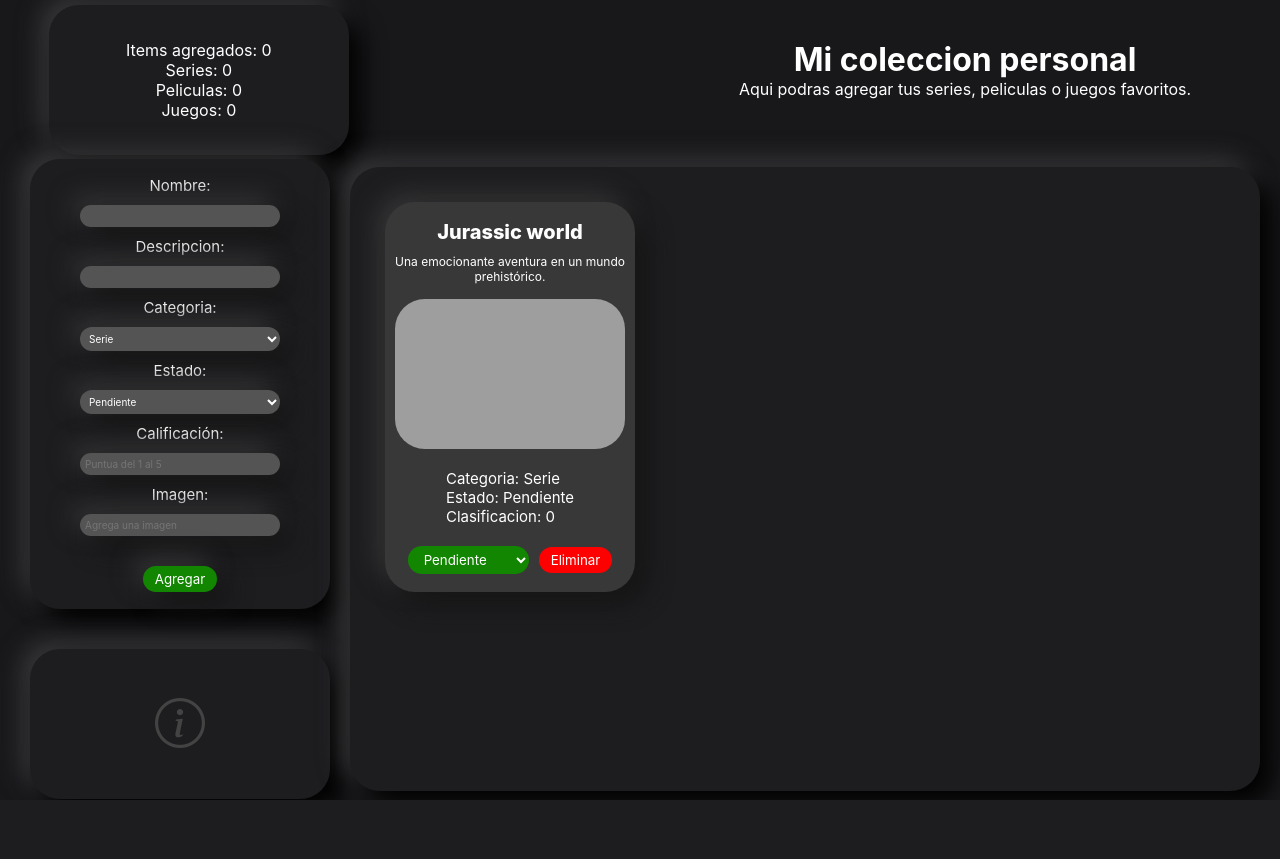
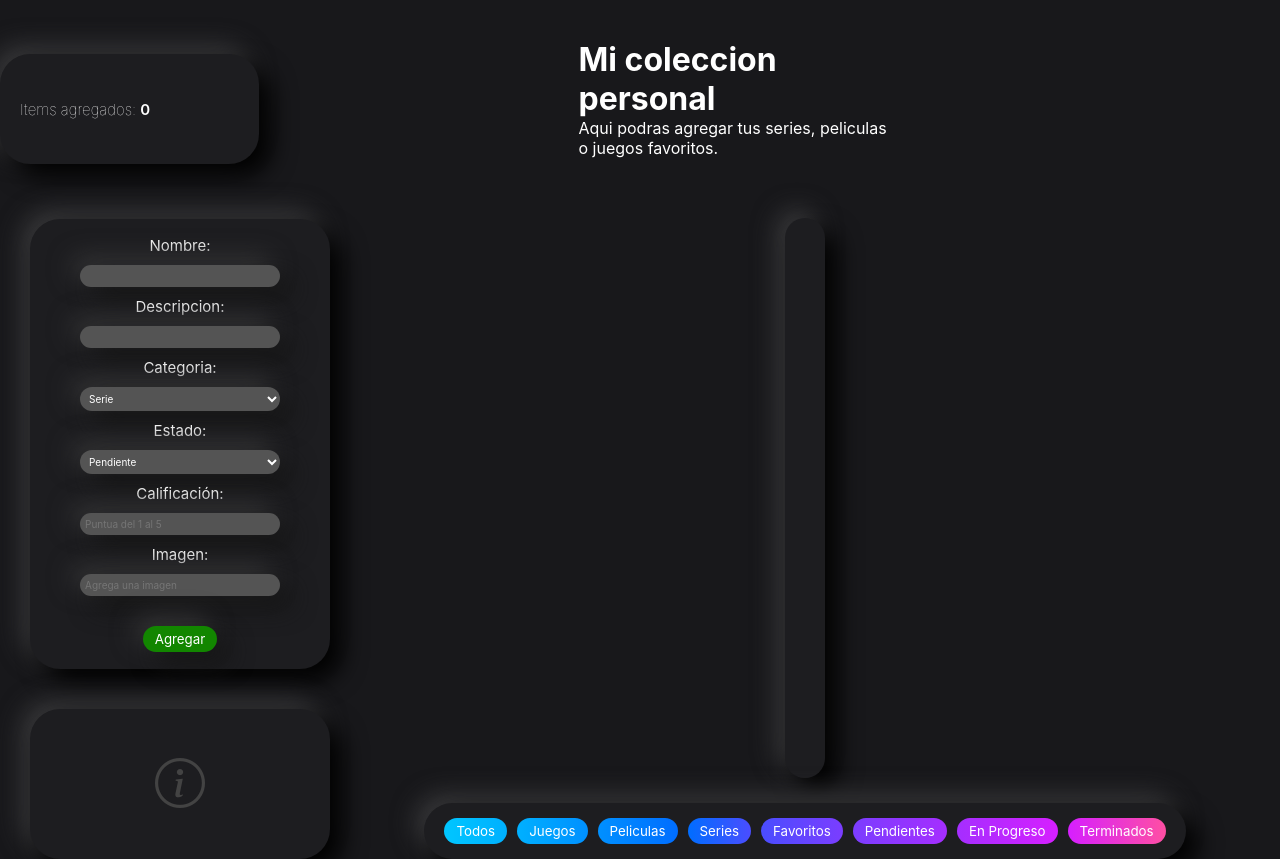
Before and after one commit to thiagoo-carba/programacionFullstack-UTU-2026, a PHP site: page /4-Junio/Ejercicio_12/index.html in a window 1280 px wide. Before the commit the page ends 800 px from the top, so only its background shows below. Run offline with PHP 8.4, Linux system fonts and the light colour scheme; grey boxes are pictures that could not be loaded.

Commit message:
Refactor HTML structure and enhance CSS styling for improved layout and functionality in Ejercicio 12

```diff
--- a/4-Junio/Ejercicio_12/index.html
+++ b/4-Junio/Ejercicio_12/index.html
@@ -12,20 +12,21 @@
 </head>
 <body>
     <div class="header1">
+
         <div class="info">
             <div class="agregadas"> <p>Items agregados: <span class="contador1">0</span></p></div>
-            <div class="img-favoritas"> <p>Series: <span class="contador2">0</span></p></div>
-            <div class="img-no-favoritas"> <p>Peliculas: <span class="contador3">0</span></p></div>
-            <div class="img-juegos"> <p>Juegos: <span class="contador4">0</span></p></div>
-
 
         </div>
+        <div class="titulo">
+
             <header>
 
                 <h1>Mi coleccion personal</h1>
                 <p>Aqui podras agregar tus series, peliculas o juegos favoritos.</p>
 
             </header>
+        </div>
+
     </div>
     <div class="main">
 
@@ -67,10 +68,12 @@
             </div>
 
         </div>
+
         <div class="submain">
 
+            <div class="sub-sub-main">
 
-            <div class="card">
+                <!-- <div class="card">
 
                     <div class="card-header">
                         <h2 class="card-title">Jurassic world</h2>
@@ -84,26 +87,35 @@
 
                         <p class="card-categoria">Categoria: <span class="card-categoria-valor">Serie</span></p>
                         <p class="card-estado">Estado: <span class="card-estado-valor">Pendiente</span></p>
-                    <p class="card-calificacion">Clasificacion: <span class="card-calificacion-valor">0</span> </p>
+                        <p class="card-clasificacion">Clasificacion: <span class="card-clasificacion-valor">0</span> </p>
 
                     </div>
 
                     <div class="card-footer">
 
-                    <select class="cambiar-estado">
-                        <option value="pendiente">Pendiente</option>
-                        <option value="en progreso">En progreso</option>
-                        <option value="completado">Terminado</option>
-                    </select>
+                        <button class="cambiar-estado">Cambiar estado</button>
 
                         <button class="eliminar-card">Eliminar</button>
                     </div>
 
-            </div>
+                </div> -->
+
 
 
             </div>
 
+            <div class="filtros">
+                <button class="btn1">Todos</button>
+                <button class="btn2">Juegos</button>
+                <button class="btn3">Peliculas</button>
+                <button class="btn4">Series</button>
+                <button class="btn5">Favoritos</button>
+                <button class="btn6">Pendientes</button>
+                <button class="btn7">En Progreso</button>
+                <button class="btn8">Terminados</button>
+            </div>
+
+        </div>
 
 
 
--- a/4-Junio/Ejercicio_12/script.js
+++ b/4-Junio/Ejercicio_12/script.js
@@ -1,16 +1,22 @@
 const agregar = document.querySelector(".agregar");
+let contadorcard = 0;
+const contadortexto = document.querySelector(".contador1");
 
 
 agregar.addEventListener("click", (e) => {
 
     e.preventDefault();
     const nombreInput = document.querySelector(".nombre");
-    const urlInput = document.querySelector(".url");
+    const urlInput = document.querySelector(".URL");
     const estadoInput = document.querySelector(".estado");
     const calificacionInput = document.querySelector(".calificacion");
     const descripcionInput = document.querySelector(".descripcion");
     const categoriaInput = document.querySelector(".categoria");
     const avisos = document.querySelector(".avisos");
+
+
+    const subSubMain = document.querySelector(".sub-sub-main");
+
 
 
     if (nombreInput.value === "" || urlInput.value === "" || estadoInput.value === "" || calificacionInput.value === "" || descripcionInput.value === "" || categoriaInput.value === "") {
@@ -52,7 +58,6 @@ agregar.addEventListener("click", (e) => {
 
     const cardtext = document.createElement("div");
     cardtext.classList.add("card-text");
-    cardtext.textContent = calificacionInput.value;
     card.appendChild(cardtext);
 
     const categoria = document.createElement("p");
@@ -79,18 +84,71 @@ agregar.addEventListener("click", (e) => {
     cardtext.appendChild(estado);
 
 
-    const calificacion = document.createElement("p");
-    calificacion.classList.add("card-calificacion");
-    calificacion.textContent = "Clasificacion: ";
+    const clasificacion = document.createElement("p");
+    clasificacion.classList.add("card-clasificacion");
+    clasificacion.textContent = "Clasificacion: ";
 
-    const calificacionValor = document.createElement("span");
-    calificacionValor.classList.add("card-calificacion-valor");
-    calificacionValor.textContent = calificacionInput.value;
+    const clasificacionValor = document.createElement("span");
+    clasificacionValor.classList.add("card-clasificacion-valor");
+    clasificacionValor.textContent = calificacionInput.value;
 
-    calificacion.appendChild(calificacionValor);
-    cardtext.appendChild(calificacion);
+    clasificacion.appendChild(clasificacionValor);
+    cardtext.appendChild(clasificacion);
 
     card.appendChild(cardtext);
+
+    const footercard = document.createElement("div");
+    footercard.classList.add("card-footer");
+
+    const cambiarestado = document.createElement("button");
+    cambiarestado.classList.add("cambiar-estado");
+    cambiarestado.textContent = "Cambiar Estado";
+
+    cambiarestado.addEventListener("click", () => {
+    if(estadoValor.textContent === "pendiente"){
+        estadoValor.textContent = "en progreso";
+    } else if(estadoValor.textContent === "en progreso"){
+        estadoValor.textContent = "terminado";
+    }else if(estadoValor.textContent === "terminado"){
+        estadoValor.textContent = "pendiente";
+    }
+
+    });
+
+    const favoritoBtn = document.createElement("button");
+    favoritoBtn.classList.add("favorito-btn");
+    favoritoBtn.textContent = "Favorito";
+
+
+    favoritoBtn.addEventListener("click", () => {
+        card.classList.toggle("favorito-style");
+
+
+    });
+
+
+
+
+
+    const eliminarBtn = document.createElement("button");
+    eliminarBtn.classList.add("eliminar-card");
+    eliminarBtn.textContent = "Eliminar";
+
+    eliminarBtn.addEventListener("click", () => {
+        card.remove();
+        contadorcard--;
+        contadortexto.textContent = contadorcard;
+    });
+
+    footercard.appendChild(cambiarestado);
+    footercard.appendChild(favoritoBtn);
+    footercard.appendChild(eliminarBtn);
+    card.appendChild(footercard)
+
+    subSubMain.appendChild(card);
+    contadorcard ++;
+    contadortexto.textContent=contadorcard;
+
 
 
 
@@ -98,3 +156,23 @@ agregar.addEventListener("click", (e) => {
 
 
 });
+
+const btn1 = document.querySelector(".btn1");
+const btn5 = document.querySelector(".btn5");
+if (btn1) {
+    btn1.addEventListener("click", () => {
+        const cards = document.querySelectorAll('.card');
+        cards.forEach(card => card.style.display = '');
+    });
+
+}
+
+if (btn5) {
+    btn5.addEventListener("click", () => {
+        const cards = document.querySelectorAll('.card');
+        cards.forEach(card => {
+            if (card.classList.contains('favorito-style')) card.style.display = '';
+            else card.style.display = 'none';
+        });
+    });
+}
--- a/4-Junio/Ejercicio_12/style.css
+++ b/4-Junio/Ejercicio_12/style.css
@@ -18,7 +18,8 @@ header{
     color: white;
     padding: 40px;
     margin-bottom:20px;
-    padding-left: 390px;
+
+    padding-right: 390px;
 
 }
 button{
@@ -95,14 +96,15 @@ button{
 
 }
 
-.submain{
+.sub-sub-main{
     display: flex;
+    flex-wrap: wrap;
+    flex-direction: row;
+    align-content: flex-start;
+    width: auto;
+    height: 560px;
+    margin: 0 20px;
 
-    flex-direction: row;
-
-    width: 100%;
-    height: 78vh;
-    margin-left: 20px;
     margin-right: 20px;
     background-color: #1d1d20;
     padding: 20px;
@@ -110,8 +112,26 @@ button{
     12px 12px 24px #000000,
     -8px -8px 24px #3a3a3c;
     border-radius: 30px;
+    overflow-y: auto;
+    overflow-x: hidden;
 
 }
+/* esto obviamente lo hice con ia porque no me gustaba el diseño del scrollbar  */
+.sub-sub-main::-webkit-scrollbar {
+    width: 6px;
+}
+
+.sub-sub-main::-webkit-scrollbar-track {
+    background: transparent;
+    border-radius: 30px;
+}
+
+.sub-sub-main::-webkit-scrollbar-thumb {
+    background: linear-gradient(to bottom, #a1a1a1, #3f3f3f);
+    border-radius: 30px;
+    border: 2px solid #1d1d20;
+}
+/*  */
 
 .card{
     display: flex;
@@ -120,7 +140,7 @@ button{
     align-items: center;
     background-color: #383838;
     color: white;
-    height: 390px;
+    height: 350px;
     width: 250px;
     border-radius: 30px;
     margin:15px;
@@ -147,7 +167,7 @@ button{
         margin-bottom: -15px;
     }
     button{
-        margin-top: 20px;
+        margin-top: 10px;
         color: white;
         border: none;
         padding: 5px 12px;
@@ -155,6 +175,7 @@ button{
         border:none;
         border-radius: 30px;
         margin-bottom: -15px;
+        font-size: 10px;
         font-family: -apple-system,BlinkMacSystemFont,"SF Pro Display","SF Pro Text","Inter",sans-serif;
     }
 }
@@ -235,19 +256,143 @@ button{
     align-items: center;
     flex-direction: row;
     color: white;
+    gap: 280px;
 
 }
 .info{
+    text-align: left;
     display: flex;
     justify-content: center;
-    align-items: center;
+    padding: 20px;
     flex-direction: column;
     width: 300px;
-    height: 150px;
+    height: 110px;
     background: #1d1d20;
     border-radius: 30px;
     box-shadow:
     12px 12px 24px #000000,
     -8px -8px 24px #3a3a3c;
 
+    span{
+        font-weight:600;
+    }
+
+    p{
+        font-size: 15px;
+        color: white;
+        font-weight: 100;
+    }
+
 }
+
+.submain{
+    display: flex;
+    flex-direction: column;
+    align-items: center;
+    flex:1;
+    height:100%
+
+}
+
+.filtros{
+    display: flex;
+    justify-content: center;
+    flex-wrap: wrap;
+    gap: 10px;
+    margin-top: 25px;
+    width: auto;
+    padding: 15px 20px;
+    border-radius: 30px;
+    background: #1d1d20;
+
+    box-shadow:
+    12px 12px 24px #000000,
+    -8px -8px 24px #3a3a3c;
+    color: white;
+
+}
+.btn1{
+background: linear-gradient(to right, #00c6ff, #00b0ff);
+color: white;
+}
+.btn2{
+    background: linear-gradient(to right, #00b0ff, #0090ff);
+    color: white;
+}
+.btn3{
+    background: linear-gradient(to right, #0090ff, #006dff);
+    color: white;
+
+}
+.btn4{
+  background: linear-gradient(to right, #006dff, #4a4dff);
+  color: white;
+}
+.btn5{
+    background: linear-gradient(to right, #4a4dff, #7b3dff);
+    color: white;
+}
+.btn6{
+    background: linear-gradient(to right, #7b3dff, #a52eff);
+    color: white;
+}
+.btn7{
+    background: linear-gradient(to right, #a52eff, #d61fff);
+    color: white;
+}
+.btn8{
+    background: linear-gradient(to right, #d61fff, #ff4fa3);
+    color: white;
+}
+.card-text{
+    font-size: 10px;
+}
+.favorito-btn{
+    background-color: rgb(206, 189, 0);
+}
+.favorito-style{
+    display: flex;
+    justify-content: center;
+    flex-direction: column;
+    align-items: center;
+    background-color: #df9500;
+    color: white;
+    height: 350px;
+    width: 250px;
+    border-radius: 30px;
+    margin:15px;
+    box-shadow:
+    12px 12px 24px #141400,
+    -8px -8px 24px #394100;
+
+    img{
+        margin-bottom: 20px;
+        width: 230px;
+        height: 150px;
+        object-fit: cover;
+        border-radius: 30px;
+        object-fit: cover;
+
+    }
+
+    select{
+        margin-top: 20px;
+        color: white;
+        border: none;
+        padding: 5px 12px;
+        cursor: pointer;
+        margin-bottom: -15px;
+    }
+    button{
+        margin-top: 10px;
+        color: white;
+        border: none;
+        padding: 5px 12px;
+        cursor: pointer;
+        border:none;
+        border-radius: 30px;
+        margin-bottom: -15px;
+        font-size: 10px;
+        font-family: -apple-system,BlinkMacSystemFont,"SF Pro Display","SF Pro Text","Inter",sans-serif;
+    }
+}
```
Lines whose indentation alone changed are shown as unchanged.
